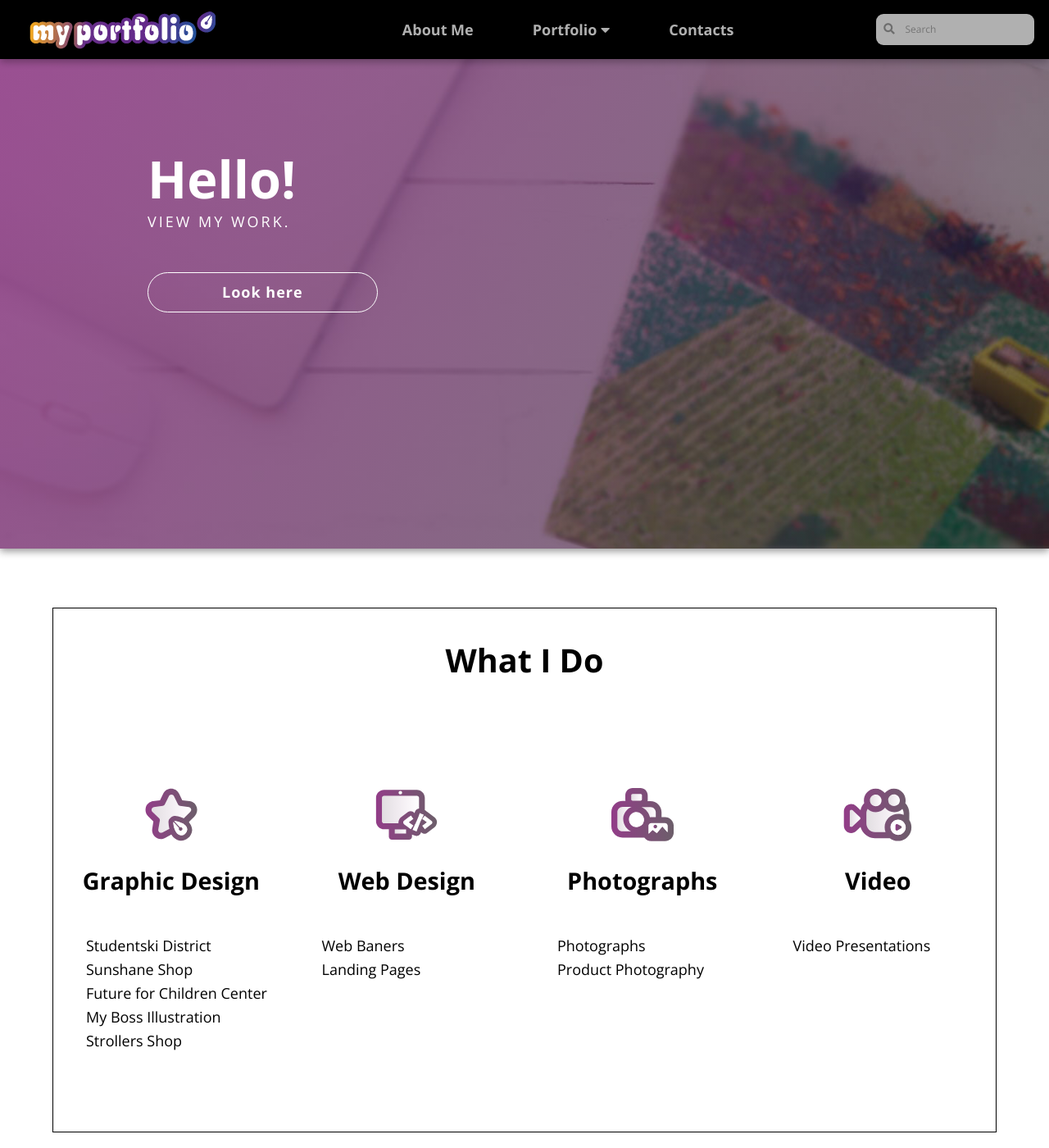
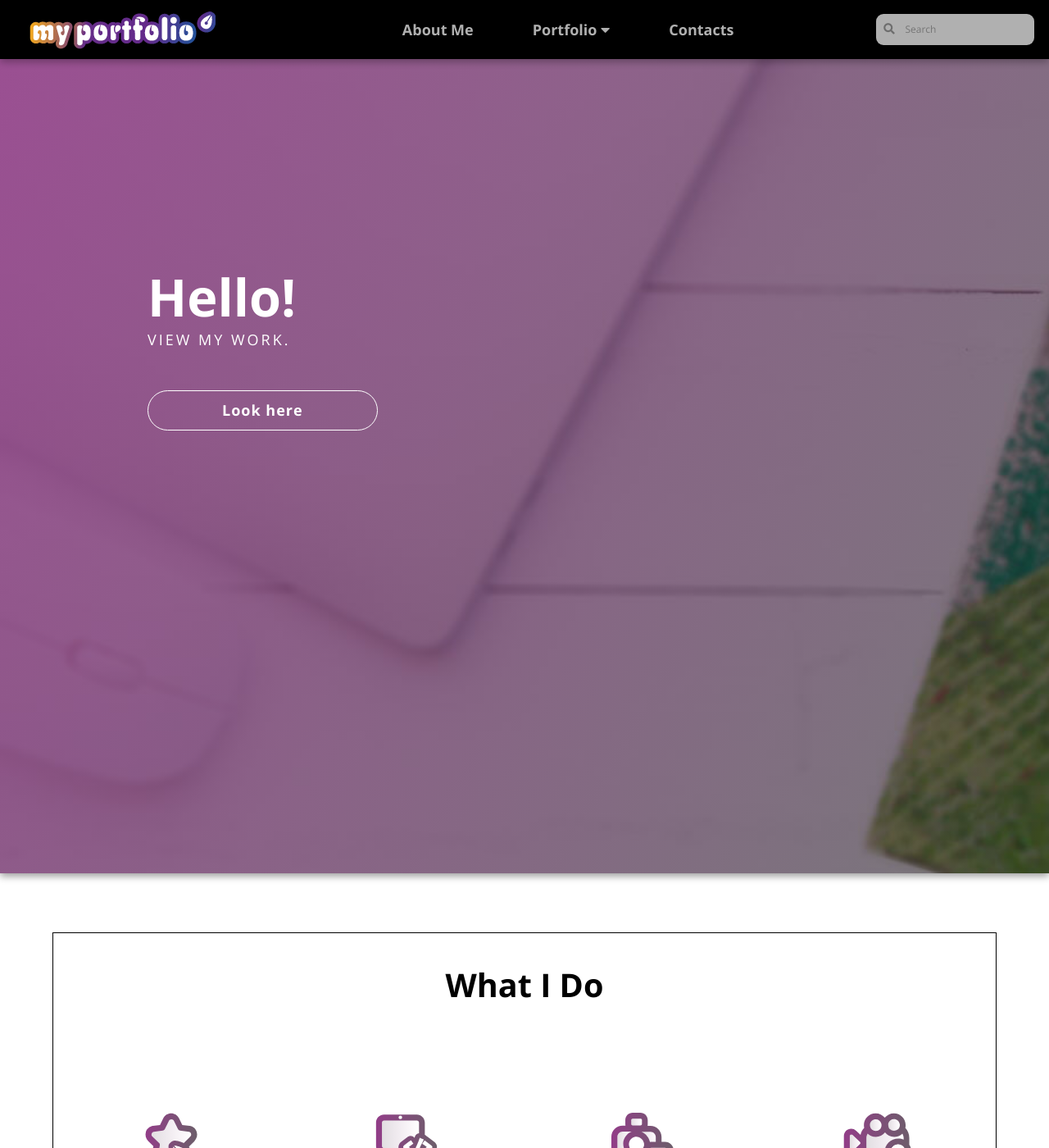
Before and after one commit to LiliyaMilanova/myportfolio, a Jekyll site: the page built from index.html, in a window 1280 px wide and 1400 px high. Shown: the whole window at 82% size. Built offline with Jekyll 4.4.1, drawn with Linux system fonts in a browser that asks for light colours; nearby versions of some CDN libraries.

Commit message:
Update styles.css

```diff
--- a/css/styles.css
+++ b/css/styles.css
@@ -22,7 +22,7 @@ body {
     background-image: linear-gradient(120deg, rgba(146, 61, 136, 0.9), rgba(0, 0, 0, 0.5)),
     url(/myportfolio/images/header.jpg);
     background-size: cover;
-    padding: 10rem 0 16rem 0;
+    padding: 18rem 0 30rem 0;
     max-width: 100%;
     height: auto;
     box-shadow:0 0.2rem 0.5rem 0 rgba(0, 0, 0, 0.4);
```
